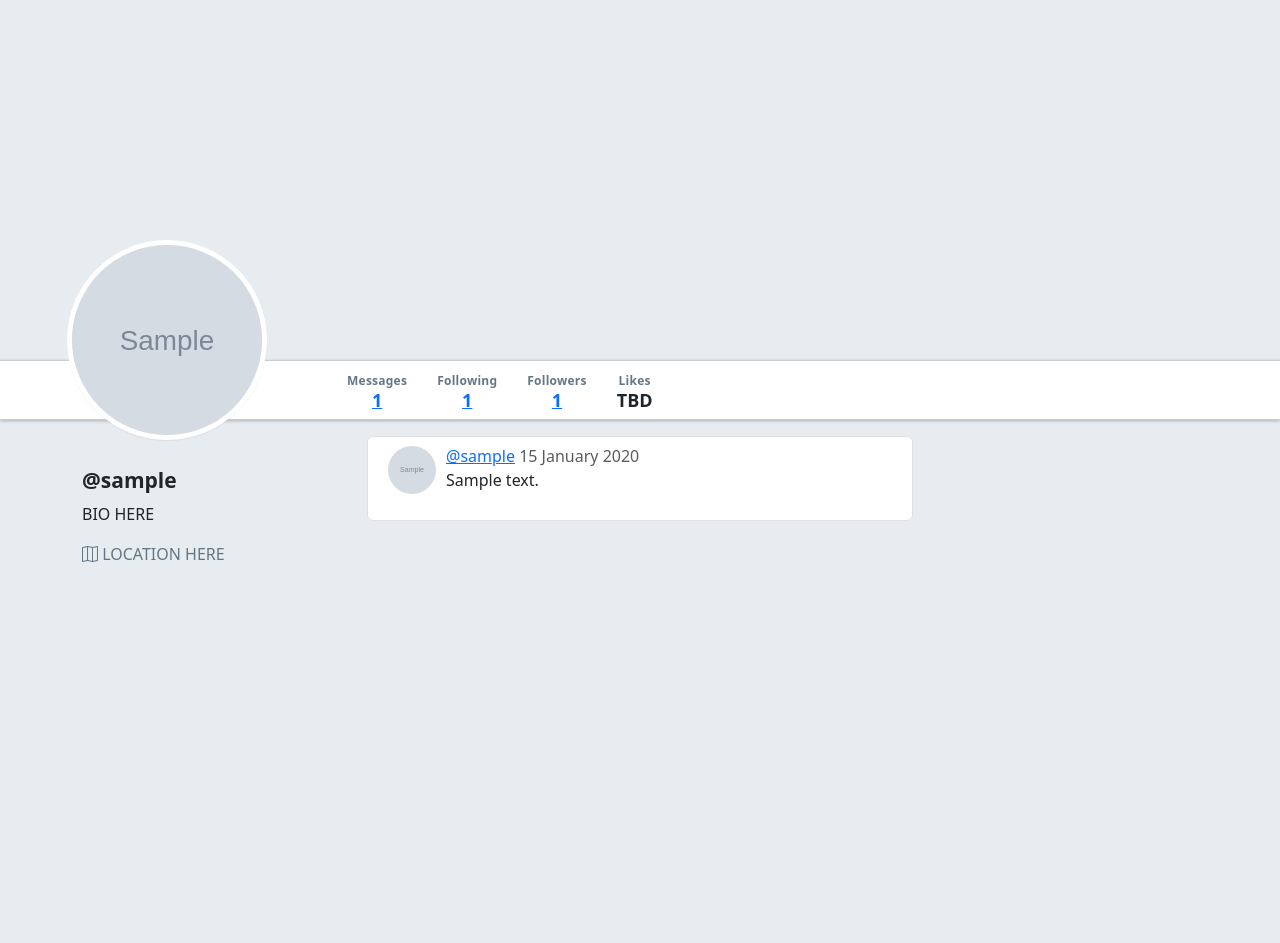
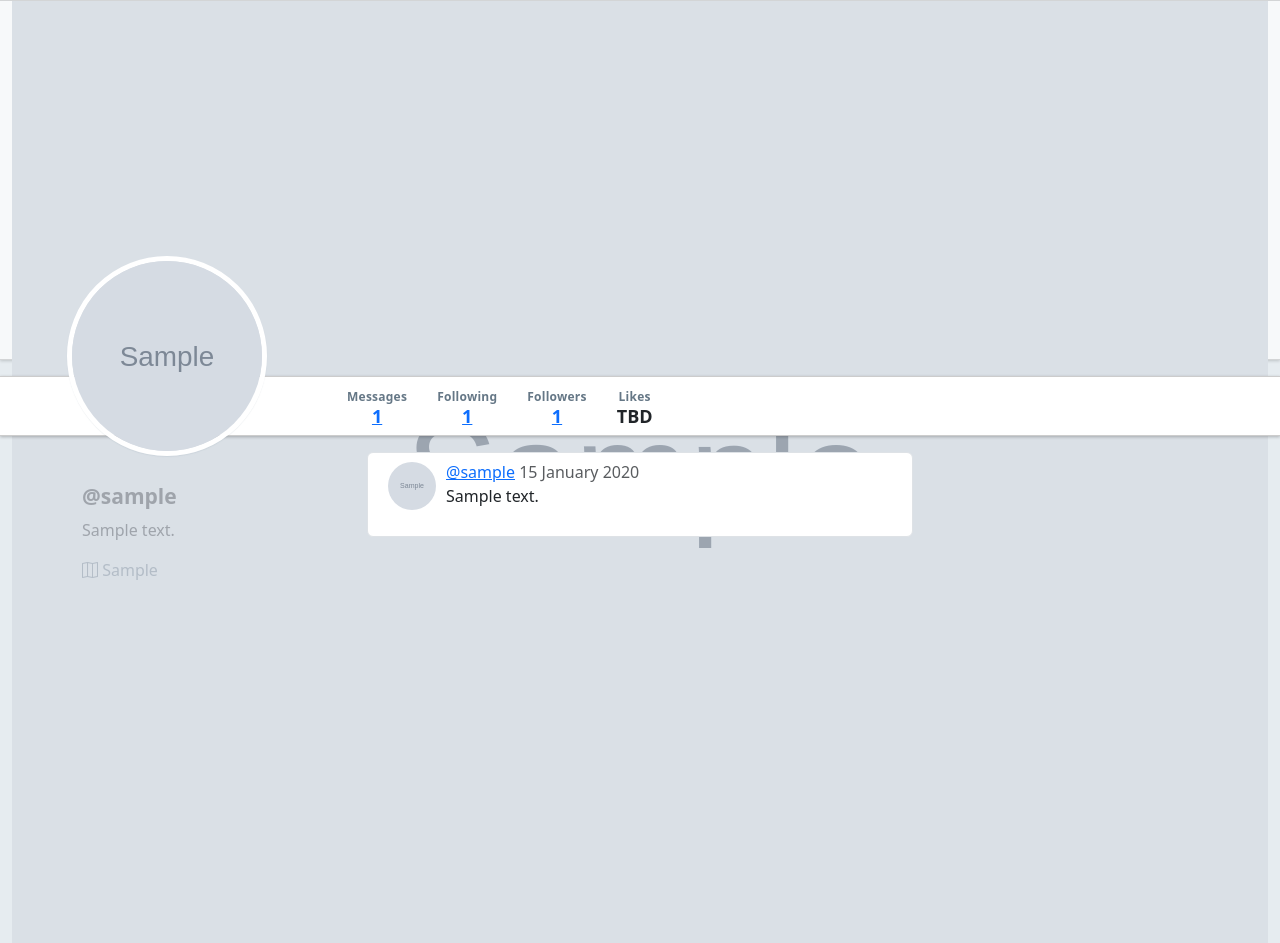
Before and after one commit to m-romberg/warbler, a Flask app: template templates/users/show.html in a window 1280 px wide. Shown: the part 46-989 px from the top of the page. Before the commit the page ends 608 px from the top, so only its background shows below. Run offline with Flask 2, Linux system fonts and the light colour scheme; the template is opened without the code that fills it: values that come from a table or form of the project are taken from there, others are empty; tables that the repository leaves empty hold one stand-in row (values such as "Sample post"); grey boxes marked "Sample" are stand-in pictures.

Commit message:
fixed bugs with bio, profile header and location on details

```diff
--- a/templates/users/detail.html
+++ b/templates/users/detail.html
@@ -3,7 +3,10 @@
 {% block content %}
 
 <div id="warbler-hero"
-     class="full-width">
+     class="row full-width">
+     <img src="{{ user.header_image_url }}"
+     alt="Image for {{ user.username }}"
+     id="profile-header">
 </div>
 <img src="{{ user.image_url }}"
      alt="Image for {{ user.username }}"
@@ -80,10 +83,10 @@
 <div class="row">
   <div class="col-sm-3">
     <h4 id="sidebar-username">@{{ user.username }}</h4>
-    <p>BIO HERE</p>
+    <p>{{ user.bio }}</p>
     <p class="user-location">
       <span class="bi bi-map"></span>
-      LOCATION HERE
+      {{ user.location }}
     </p>
   </div>
 
```
